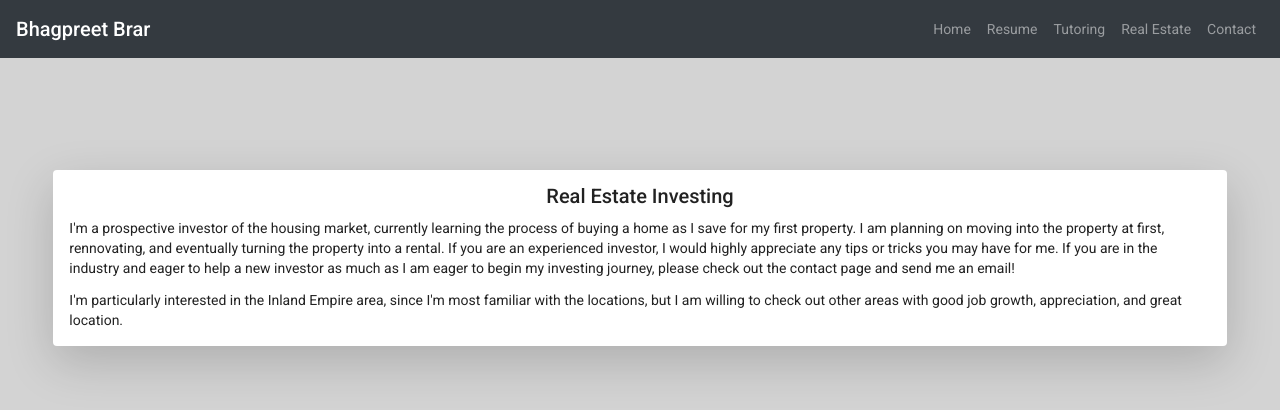
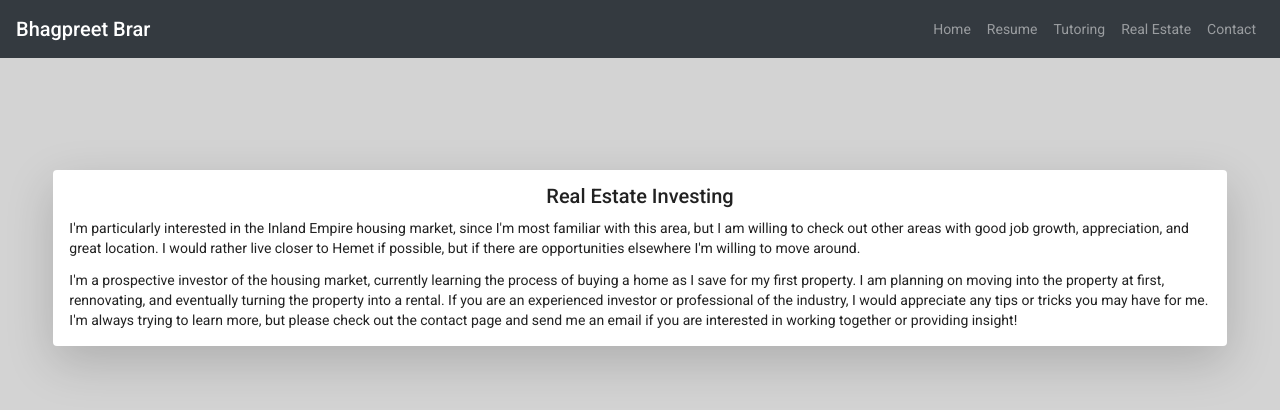
Before and after one commit to Bhagpreet/Bhagpreet, an Angular app: page /real-estate in a window 1280 px wide. Shown: the top 410 px of the page. Built offline with nearby package versions, Linux system fonts and the light colour scheme.

Commit message:
Added new icon and features

```diff
--- a/angular.json
+++ b/angular.json
@@ -23,7 +23,7 @@
             "polyfills": "src/polyfills.ts",
             "tsConfig": "tsconfig.app.json",
             "assets": [
-              "src/favicon.ico",
+              "src/assets/img/Bhagpreet.png",
               "src/assets"
             ],
             "styles": [
@@ -91,7 +91,7 @@
             "tsConfig": "tsconfig.spec.json",
             "karmaConfig": "karma.conf.js",
             "assets": [
-              "src/favicon.ico",
+              "src/assets/img/Bhagpreet.png",
               "src/assets"
             ],
             "styles": [
--- a/src/app/contact/contact.component.ts
+++ b/src/app/contact/contact.component.ts
@@ -22,7 +22,7 @@ export const myCustomTooltipDefaults: MatTooltipDefaultOptions = {
     trigger('slideInOut', [
       transition(':enter', [
         style({transform: 'translateX(-100%)'}),
-        animate('400ms ease-in', style({transform: 'translateX(0%)'}))
+        animate('700ms ease-in', style({transform: 'translateX(0%)'}))
       ]),
       transition(':leave', [
         animate('200ms ease-in', style({transform: 'translateX(-100%)'}))
--- a/src/app/home/home.component.html
+++ b/src/app/home/home.component.html
@@ -5,7 +5,7 @@
         </mat-card-header>
         <mat-card-content>
             <p class='card-text'>
-                My name is Bhagpreet Brar, but my nickname is Preet for short. I was born and raise in Hemet, California.
+                My name is Bhagpreet Brar, but my nickname is Preet for short. I was born and raised in Hemet, California.
                 I have a Bachelor of Science in Computer Science from the University of California, Riverside. I am currently a Software Engineer
                 in training at TCS, and on <a href='https://tutor.com/' target='_blank'>tutor.com</a> I work as an intermediate C++ tutor.
             </p>
--- a/src/app/home/home.component.ts
+++ b/src/app/home/home.component.ts
@@ -8,7 +8,7 @@ import { trigger, state, style, transition, animate } from '@angular/animations'
     trigger('slideInOut', [
       transition(':enter', [
         style({transform: 'translateX(-100%)'}),
-        animate('400ms ease-in', style({transform: 'translateX(0%)'}))
+        animate('700ms ease-in', style({transform: 'translateX(0%)'}))
       ]),
       transition(':leave', [
         animate('200ms ease-in', style({transform: 'translateX(-100%)'}))
--- a/src/app/real-estate/real-estate.component.html
+++ b/src/app/real-estate/real-estate.component.html
@@ -4,15 +4,16 @@
                 <mat-card-title>Real Estate Investing</mat-card-title>
             </mat-card-header>
             <mat-card-content>
+                <p>
+                    I'm particularly interested in the Inland Empire housing market, since I'm most familiar with this area, but I am willing to check out other
+                    areas with good job growth, appreciation, and great location. I would rather live closer to Hemet if possible, but if there are opportunities
+                    elsewhere I'm willing to move around.
+                </p>
                 <p class='card-text'>
                     I'm a prospective investor of the housing market, currently learning the process of buying a home as I save for my first property.
                     I am planning on moving into the property at first, rennovating, and eventually turning the property into a rental. If you are an
-                    experienced investor, I would highly appreciate any tips or tricks you may have for me. If you are in the industry and eager to help
-                    a new investor as much as I am eager to begin my investing journey, please check out the contact page and send me an email!
-                </p>
-                <p>
-                    I'm particularly interested in the Inland Empire area, since I'm most familiar with the locations, but I am willing to check out other
-                    areas with good job growth, appreciation, and great location.
+                    experienced investor or professional of the industry, I would appreciate any tips or tricks you may have for me. I'm always trying to learn more,
+                    but please check out the contact page and send me an email if you are interested in working together or providing insight!
                 </p>
             </mat-card-content>
         </mat-card>
--- a/src/app/real-estate/real-estate.component.ts
+++ b/src/app/real-estate/real-estate.component.ts
@@ -9,7 +9,7 @@ import * as $ from 'jquery';
     trigger('slideInOut', [
       transition(':enter', [
         style({transform: 'translateX(-100%)'}),
-        animate('400ms ease-in', style({transform: 'translateX(0%)'}))
+        animate('700ms ease-in', style({transform: 'translateX(0%)'}))
       ]),
       transition(':leave', [
         animate('200ms ease-in', style({transform: 'translateX(-100%)'}))
--- a/src/app/tutoring/tutoring.component.html
+++ b/src/app/tutoring/tutoring.component.html
@@ -33,9 +33,9 @@
                 </p>
             </mat-card-content>
             <mat-card-actions class='mid'>
-                <a mat-raised-button mat-stroked-button href='https://www.freecodecamp.org/' target='_blank'>FreeCodeCamp</a>
+                <a mat-raised-button mat-stroked-button href='https://www.freecodecamp.org/' target='_blank'>CodeCamp</a>
                 <a mat-raised-button mat-stroked-button style='margin-left:16px;' href='https://www.codecademy.com/' target='_blank'>Codecademy</a>
-                <a mat-raised-button mat-stroked-button href='https://www.udacity.com/course/introduction-to-python--ud1110' target='_blank'>Udacity Python Intro</a>
+                <a mat-raised-button mat-stroked-button href='https://www.udacity.com/course/introduction-to-python--ud1110' target='_blank'>Python Intro</a>
             </mat-card-actions>
     </mat-card>
 </div>
--- a/src/app/tutoring/tutoring.component.ts
+++ b/src/app/tutoring/tutoring.component.ts
@@ -8,7 +8,7 @@ import { trigger, transition, animate, style } from '@angular/animations';
     trigger('slideInOut', [
       transition(':enter', [
         style({transform: 'translateX(-100%)'}),
-        animate('400ms ease-in', style({transform: 'translateX(0%)'}))
+        animate('700ms ease-in', style({transform: 'translateX(0%)'}))
       ]),
       transition(':leave', [
         animate('200ms ease-in', style({transform: 'translateX(-100%)'}))
--- a/src/index.html
+++ b/src/index.html
@@ -5,7 +5,7 @@
   <title>Bhagpreet</title>
   <base href="/">
   <meta name="viewport" content="width=device-width, initial-scale=1">
-  <link rel="icon" type="image/x-icon" href="favicon.ico">
+  <link rel="icon" type="image/png" href="assets/img/Bhagpreet.png">
   <link rel="stylesheet" href="https://cdnjs.cloudflare.com/ajax/libs/font-awesome/4.7.0/css/font-awesome.min.css">
   <!-- Latest compiled and minified CSS -->
   <link rel="stylesheet" href="https://maxcdn.bootstrapcdn.com/bootstrap/4.5.2/css/bootstrap.min.css">
```
Also changed, not shown: src/app/header/header.component.html (+6 -6 lines), src/assets/img/Bhagpreet.png (added), 1 other file (tests, documents, lock files or other folders).
